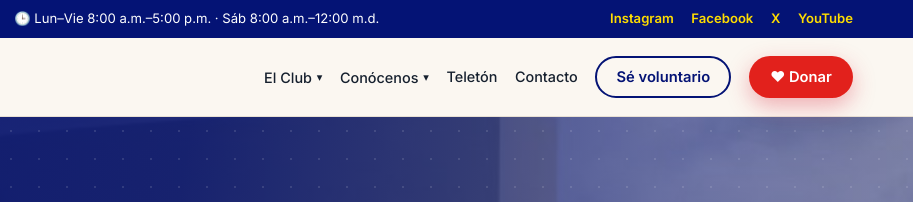
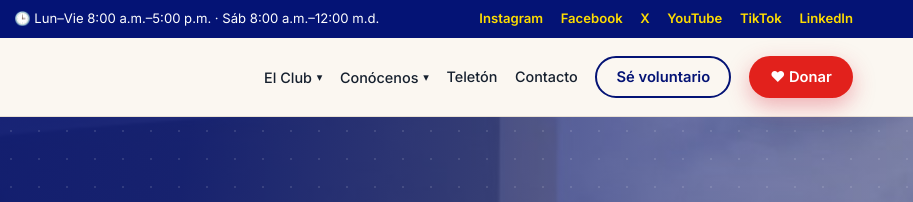
Before and after one commit to dchambonnet/club-activo-web, a plain HTML site: page index.html in a window 1280 px wide. Shown: the top 202 px of the page, 367-1280 px from the left. Drawn offline with nearby package versions, Linux system fonts and the light colour scheme; no server answers.

Commit message:
Add files via upload

```diff
--- a/app.js
+++ b/app.js
@@ -92,7 +92,7 @@
   [...C.comites, ...C.comites].forEach((c) => track.append(el('span', { text: c.nombre })));
 
   // Redes sociales (barra superior, contacto y pie)
-  const redNames = { instagram: 'Instagram', facebook: 'Facebook', x: 'X', youtube: 'YouTube', tiktok: 'TikTok' };
+  const redNames = { instagram: 'Instagram', facebook: 'Facebook', x: 'X', youtube: 'YouTube', tiktok: 'TikTok', linkedin: 'LinkedIn' };
   Object.entries(C.redes).filter(([, r]) => r && r.url).forEach(([k, r]) => {
     const name = redNames[k] || k;
     const link = (text, cls) => el('a', { class: cls, href: safeUrl(r.url), target: '_blank', rel: 'noopener', text });
--- a/content.js
+++ b/content.js
@@ -19,7 +19,9 @@ window.CLUB = {
     instagram: { label: "activo2030panama",     url: "https://www.instagram.com/activo2030panama/" },
     facebook:  { label: "Teleton2030Panama",    url: "https://www.facebook.com/Teleton2030Panama" },
     x:         { label: "teleton2030",          url: "https://x.com/teleton2030" },
-    youtube:   { label: "clubactivo2030panama", url: "https://www.youtube.com/@clubactivo2030panama" }
+    youtube:   { label: "clubactivo2030panama", url: "https://www.youtube.com/@clubactivo2030panama" },
+    tiktok:    { label: "teleton2030panama",    url: "https://www.tiktok.com/@teleton2030panama" },
+    linkedin:  { label: "Club Activo 20-30 de Panamá", url: "https://www.linkedin.com/company/club-activo-20-30-de-panam%C3%A1/" }
   },
 
   cita: "El hombre nunca se enaltece tanto como cuando se arrodilla para ayudar a un niño.",
--- a/index.html
+++ b/index.html
@@ -33,7 +33,7 @@
     "email": "info@activo20-30.org",
     "telephone": "+507 270-2030",
     "address": {"@type": "PostalAddress", "streetAddress": "Calle 73, San Francisco", "addressLocality": "Panamá", "addressCountry": "PA"},
-    "sameAs": ["https://www.instagram.com/activo2030panama/"]
+    "sameAs": ["https://www.instagram.com/activo2030panama/","https://www.tiktok.com/@teleton2030panama","https://www.linkedin.com/company/club-activo-20-30-de-panam%C3%A1/"]
   }
   </script>
   <script src="boot.js"></script>
```
